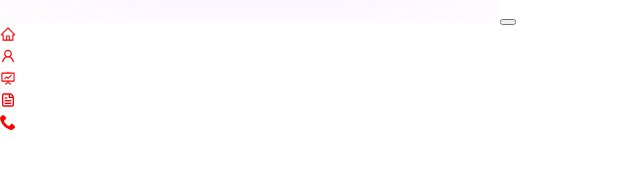
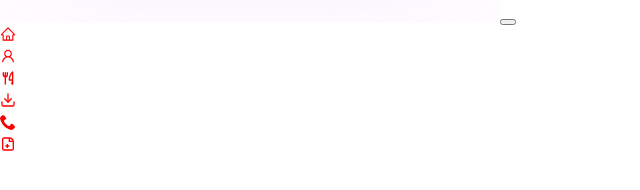
Before and after one commit to SANJANASOLANGA/ReactFoodRecipe, a React (Create React App) app in the folder Client/: page /userDetails in a window 1280 px wide. Shown: the part 478-668 px from the top of the page, without its empty margins (0-640 px from the left). Built offline with nearby package versions, Linux system fonts and the light colour scheme; no server answers.

Commit message:
Added icons

```diff
--- a/Client/src/components/Navbar.js
+++ b/Client/src/components/Navbar.js
@@ -1,13 +1,10 @@
 import React, { useState, useEffect } from "react";
 import { Link } from "react-router-dom";
-import {
-  AiOutlineHome,
-  AiOutlineUser,
-  AiOutlineFundProjectionScreen,
-} from "react-icons/ai";
-import { CgFileDocument, CgGitFork } from "react-icons/cg";
+import { AiOutlineHome, AiOutlineUser, } from "react-icons/ai";
+import { CgFileAdd } from "react-icons/cg";
 import { ImPhone } from "react-icons/im";
-import { AiFillStar } from "react-icons/ai";
+import { FiDownload } from "react-icons/fi";
+import { TbToolsKitchen2 } from "react-icons/tb";
 import Navbar from "react-bootstrap/Navbar";
 import Nav from "react-bootstrap/Nav";
 import Container from "react-bootstrap/Container";
@@ -84,7 +81,7 @@ function NavBar() {
                 to="/recipes"
                 onClick={handleLinkClick}
               >
-                <AiOutlineFundProjectionScreen
+                <TbToolsKitchen2
                   style={{ marginBottom: "2px", color: 'red' }}
                 />
                 {" "}
@@ -98,7 +95,7 @@ function NavBar() {
                 to="/downloadRecipes"
                 onClick={handleLinkClick}
               >
-                <CgFileDocument style={{ marginBottom: "2px", color: 'red' }} />
+                <FiDownload style={{ marginBottom: "2px", color: 'red' }} />
                 Download
               </Nav.Link>
             </Nav.Item>
@@ -110,6 +107,16 @@ function NavBar() {
                 onClick={handleLinkClick}
               >
                 <ImPhone style={{ marginBottom: "2px", color: 'red' }} /> Contact
+              </Nav.Link>
+            </Nav.Item>
+
+            <Nav.Item>
+              <Nav.Link
+                as={Link}
+                to="/sign-in"
+                onClick={handleLinkClick}
+              >
+                <CgFileAdd style={{ marginBottom: "2px", color: 'red' }} /> Add Recipe
               </Nav.Link>
             </Nav.Item>
 
```
